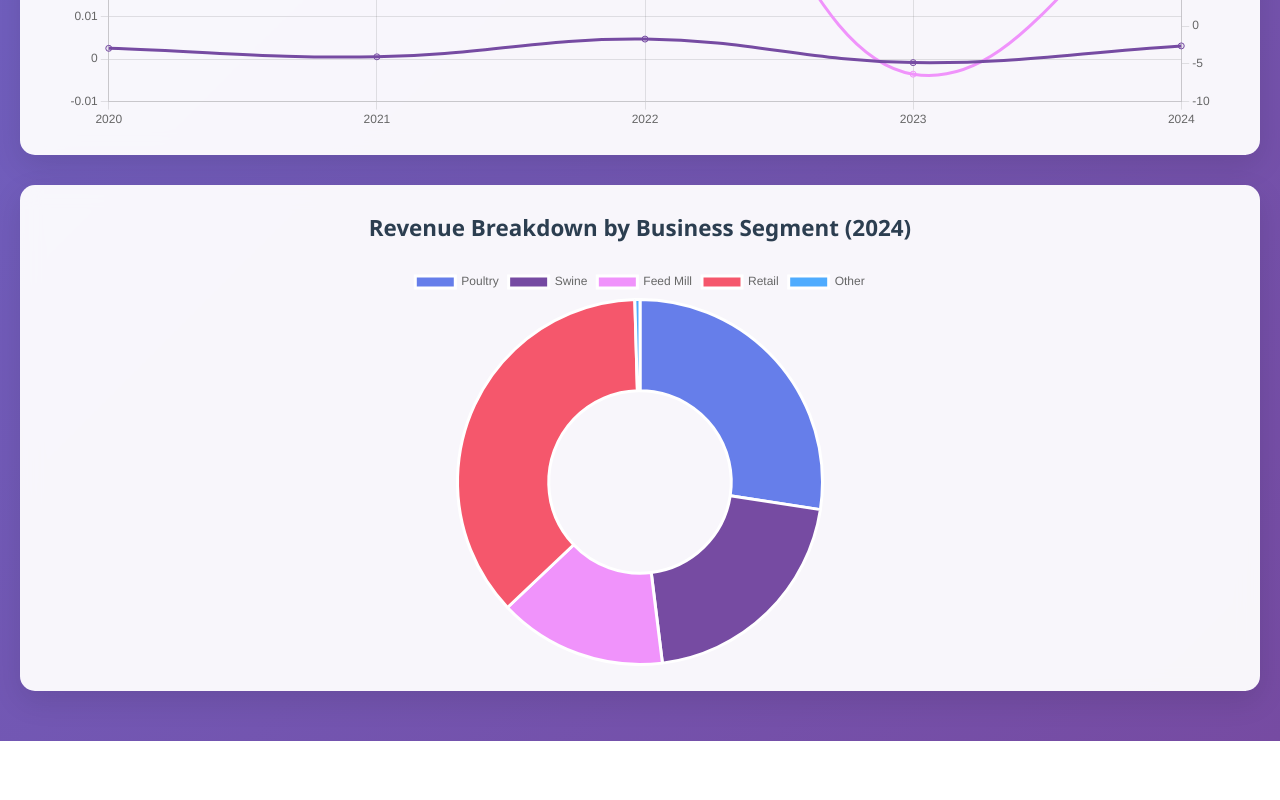
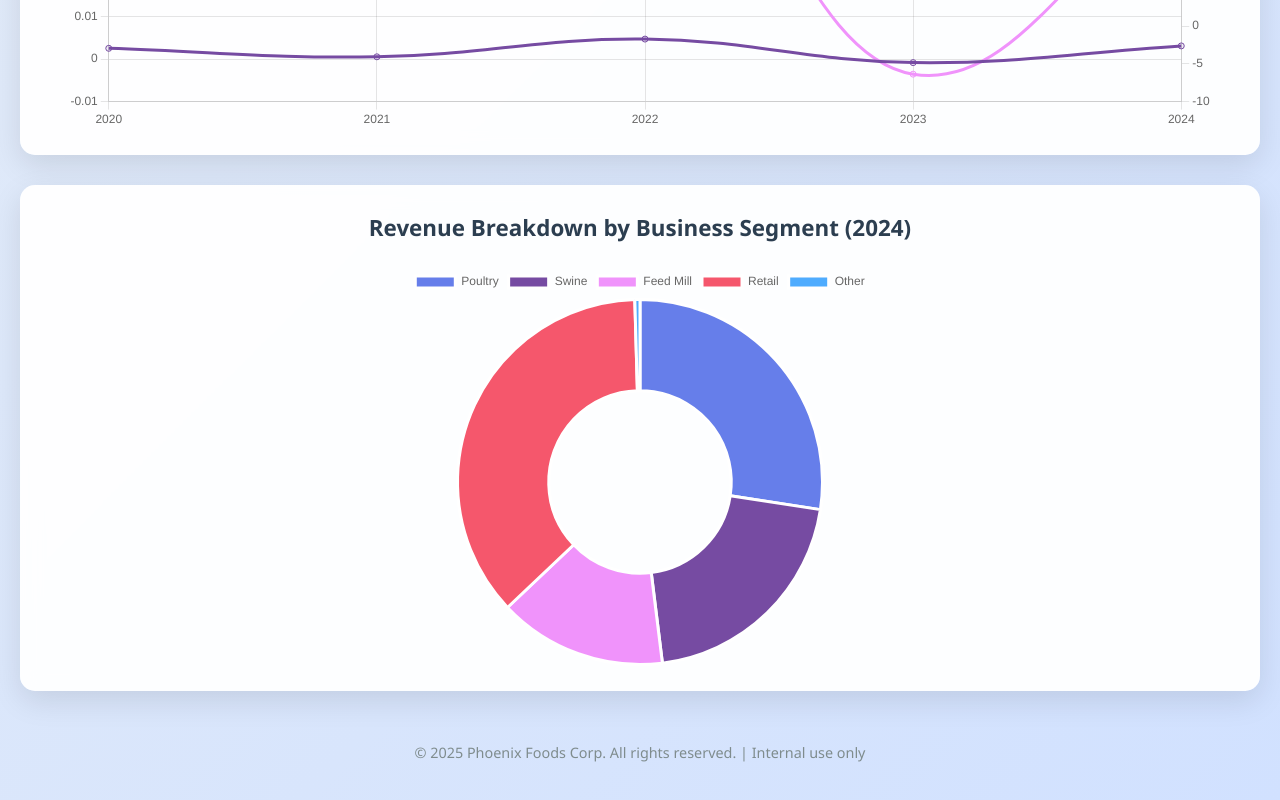
Before and after one commit to joe-dev-sc/static-sc-pages, a plain HTML site: page kpi_dashboard.html in a window 1280 px wide. Shown: the part 3300-4100 px from the top of the page. Before the commit the page ends 4041 px from the top, so only its background shows below. Drawn offline with nearby package versions, Linux system fonts and the light colour scheme.

Commit message:
feat: color changes

```diff
--- a/kpi_dashboard.html
+++ b/kpi_dashboard.html
@@ -15,7 +15,7 @@
 
         body {
             font-family: 'Segoe UI', Tahoma, Geneva, Verdana, sans-serif;
-            background: linear-gradient(135deg, #667eea 0%, #764ba2 100%);
+            background: linear-gradient(135deg, #f5f7fa 0%, #e4ecf7 50%, #d1e1ff 100%);
             color: #2c3e50;
             line-height: 1.6;
             min-height: 100vh;
@@ -269,6 +269,13 @@
                 padding: 10px 20px;
                 font-size: 14px;
             }
+        }
+
+        footer {
+            text-align: center;
+            padding: 20px 0;
+            color: #7f8c8d;
+            font-size: 0.9em;
         }
     </style>
 </head>
@@ -584,6 +591,11 @@
                 <canvas id="segmentChart"></canvas>
             </div>
         </div>
+        <footer>
+            <div class="container">
+                <p style="color: #7f8c8d;">&copy; 2025 Phoenix Foods Corp. All rights reserved. | Internal use only</p>
+            </div>
+        </footer>
     </div>
 
     <script>
```
Also changed, not shown: analysis.html (+2 -3 lines), index.html (+2 -3 lines).
